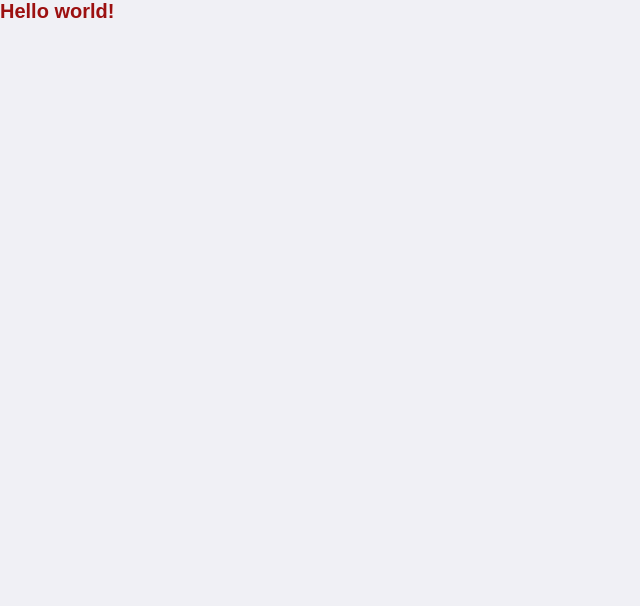
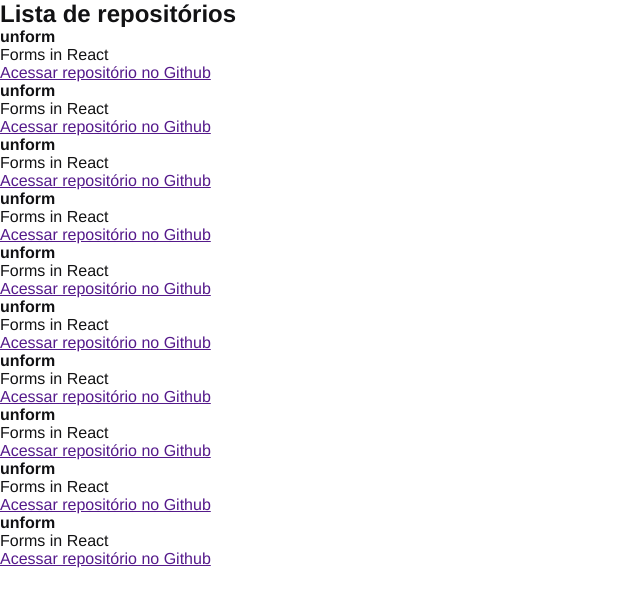
Before and after one commit to CesarNeo/github-explorer-2024, a React app: page / in a window 1280 px wide. Shown: the top 606 px of the page, without its empty margins (0-640 px from the left). Built offline with nearby package versions, Linux system fonts and the light colour scheme.

Commit message:
feat: create new component and refactor configuration eslint

```diff
--- a/src/app.jsx
+++ b/src/app.jsx
@@ -1,11 +1,9 @@
 import './styles/global.scss'
 
+import RepositoryList from './components/repository-list'
+
 function App() {
-  return (
-    <div>
-     <h1> Hello world!</h1>
-    </div>
-  );
+  return <RepositoryList />
 }
 
-export default App;
+export default App
--- /dev/null
+++ b/src/components/repository-list.jsx
@@ -0,0 +1,20 @@
+function RepositoryList() {
+  return (
+    <section className="repository-list">
+      <h1>Lista de repositórios</h1>
+
+      <ul>
+        {Array.from({ length: 10 }, (_, index) => (
+          <li key={index}>
+            <strong>unform</strong>
+            <p>Forms in React</p>
+
+            <a href="">Acessar repositório no Github</a>
+          </li>
+        ))}
+      </ul>
+    </section>
+  )
+}
+
+export default RepositoryList
--- a/src/styles/global.scss
+++ b/src/styles/global.scss
@@ -5,12 +5,7 @@
 }
 
 body {
-  font-family: Arial, Helvetica, sans-serif;
-  background: #f0f0f5;
   -webkit-font-smoothing: antialiased;
-
-  h1 {
-    font-size: 20px;
-    color: #9c1010;
-  }
+  font: 1rem "Helvetica Neue", Arial, sans-serif;
+  color: #121214;
 }
```
Also changed, not shown: package.json (+8 -2 lines), .eslintrc.json, 1 other file (tests, documents, lock files or other folders).
